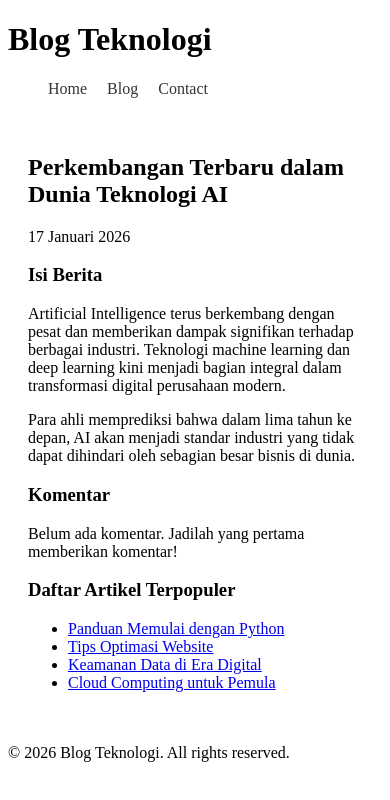
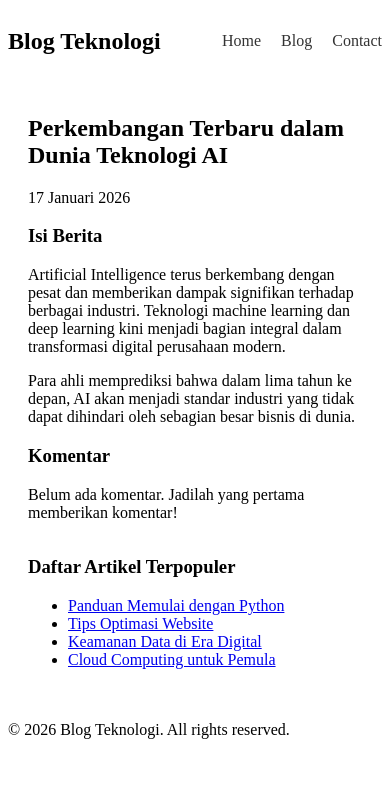
Before and after one commit to YahyaSopian/learning-journey, a plain HTML site: page fase-1-fundamentals/01-html-semantics/index.html in a window 390 px wide. Drawn offline with Linux system fonts and the light colour scheme.

Commit message:
feat: implement flexbox layout and responsive design

```diff
--- a/fase-1-fundamentals/01-html-semantics/index.html
+++ b/fase-1-fundamentals/01-html-semantics/index.html
@@ -8,8 +8,8 @@
 </head>
 <body>
     <header>
-        <h1>Blog Teknologi</h1>
         <nav>
+            <h1>Blog Teknologi</h1>
             <ul>
                 <li><a href="#home">Home</a></li>
                 <li><a href="#blog">Blog</a></li>
--- a/fase-1-fundamentals/01-html-semantics/style.css
+++ b/fase-1-fundamentals/01-html-semantics/style.css
@@ -1,21 +1,45 @@
 main {
-    max-width: 800px; /* Gunakan max-width agar responsif di layar kecil */
-    margin: 0 auto;   /* Hilangkan tanda koma */
-    padding: 20px;
+  max-width: 800px; /* Gunakan max-width agar responsif di layar kecil */
+  margin: 0 auto; /* Hilangkan tanda koma */
+  padding: 20px;
+  display: flex;
+
+}
+
+article{
+    flex: 3;
+}
+
+aside {
+    flex: 1;
+
 }
 
 /* Untuk mengatur jarak antar menu navigasi */
 nav ul {
-    display: flex;       /* Aktifkan Flexbox agar gap bekerja */
-    list-style: none;    /* Menghilangkan titik bullet pada list */
-    gap: 20px;           /* Jarak antar item menu */
+  display: flex; /* Aktifkan Flexbox agar gap bekerja */
+  list-style: none; /* Menghilangkan titik bullet pada list */
+  gap: 20px; /* Jarak antar item menu */
 }
 
 nav a {
-    text-decoration: none;
-    color: #333;         /* Warna link default */
+  text-decoration: none;
+  color: #333; /* Warna link default */
 }
 
 nav a:hover {
-    color: #007bff;      /* Warna saat kursor di atasnya (misal: biru) */
+  color: #007bff; /* Warna saat kursor di atasnya (misal: biru) */
 }
+
+nav {
+  display: flex;
+  justify-content: space-between;
+    align-items: center;
+}
+
+
+@media (max-width: 600px) {
+  main {
+    flex-direction: column; /* Di HP, kolom akan bertumpuk ke bawah */
+  }
+}
```
